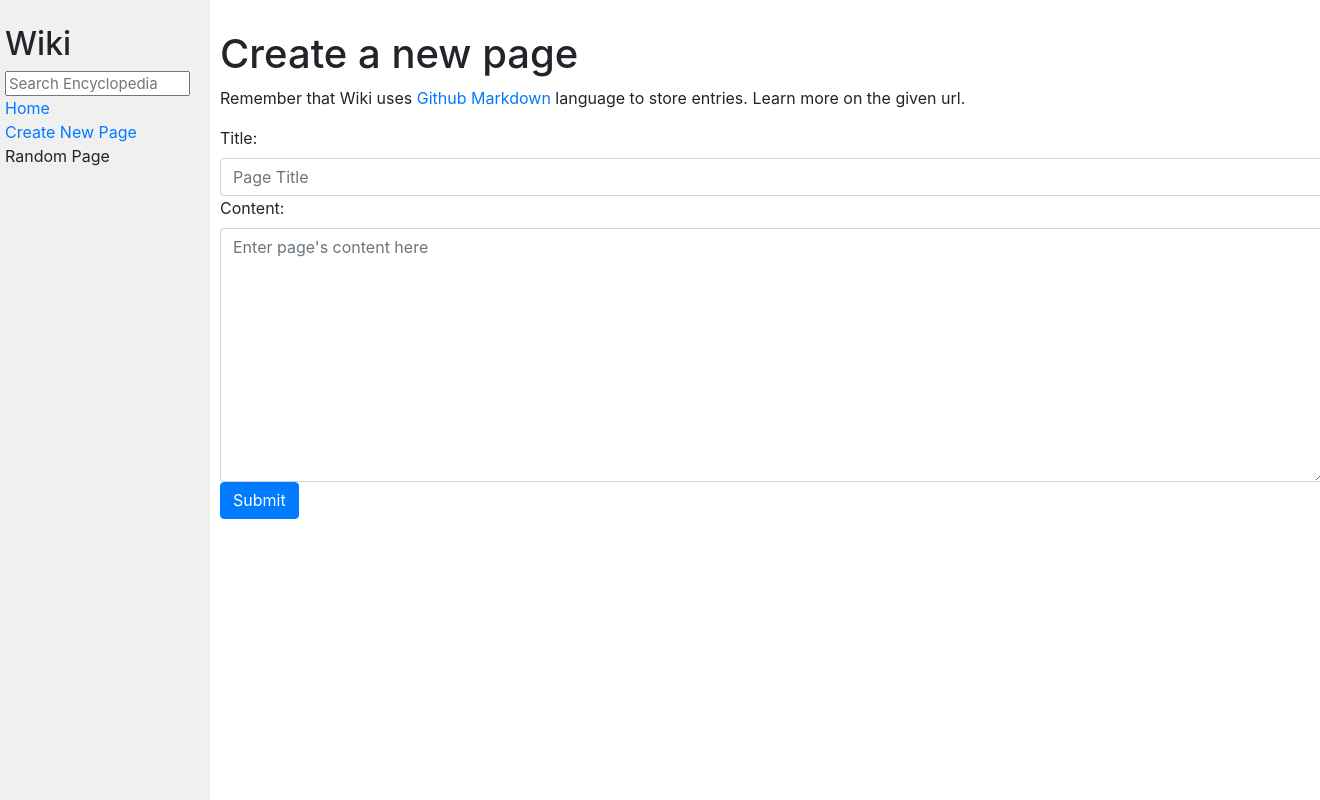
After one commit to SuleymanEminov/cs50w-project1-wiki, a Django app: page /create in a window 1320 px wide; the page is wider, and only the part inside the window is pictured. The commit adds this page. Run offline with Django 3.2, Linux system fonts and the light colour scheme; some libraries are stand-ins or nearby versions.

Commit message:
New Page spec done

```diff
--- a/encyclopedia/static/encyclopedia/styles.css
+++ b/encyclopedia/static/encyclopedia/styles.css
@@ -17,6 +17,7 @@ textarea {
     width: 80%;
 }
 
+
 .main {
     padding: 10px;
 }
@@ -25,6 +26,7 @@ textarea {
     width: 100%;
     font-size: 15px;
     line-height: 15px;
+
 }
 
 .sidebar {
@@ -36,3 +38,7 @@ textarea {
 .sidebar h2 {
     margin-top: 5px;
 }
+
+input[type=submit] {
+    padding-top: 5px;
+}
--- /dev/null
+++ b/encyclopedia/templates/encyclopedia/create.html
@@ -0,0 +1,25 @@
+{% extends "encyclopedia/layout.html" %}
+
+{% block title %}
+    Create Entry
+{% endblock %}
+
+{% block body %}
+    <h1>Create a new page</h1>
+
+    <p>
+        Remember that Wiki uses <a href="https://docs.github.com/en/get-started/writing-on-github/getting-started-with-writing-and-formatting-on-github/basic-writing-and-formatting-syntax" target="_blank">Github Markdown</a>
+        language to store entries. Learn more on the given url.
+    </p>
+
+    <div class="form-group">
+        <form action="{% url 'create' %}" method="POST">
+            {%csrf_token%}
+            {{create_form}}
+            <input type="submit" name="btn" class="btn btn-primary" value="Submit">
+        </form>
+
+    </div>
+
+
+{% endblock %}
--- a/encyclopedia/templates/encyclopedia/layout.html
+++ b/encyclopedia/templates/encyclopedia/layout.html
@@ -20,7 +20,7 @@
                     <a href="{% url 'index' %}">Home</a>
                 </div>
                 <div>
-                    Create New Page
+                    <a href="{% url 'create' %}">Create New Page</a>
                 </div>
                 <div>
                     Random Page
--- a/encyclopedia/urls.py
+++ b/encyclopedia/urls.py
@@ -7,4 +7,5 @@ urlpatterns = [
     path("", views.index, name="index"),
     path("wiki/<str:title>", views.entry, name="entry"),
     path("search", views.search, name="search"),
+    path("create", views.create, name="create"),
 ]
--- a/encyclopedia/views.py
+++ b/encyclopedia/views.py
@@ -1,4 +1,6 @@
+from cProfile import label
 from lib2to3.pytree import convert
+from logging import PlaceHolder
 from django.shortcuts import redirect, render
 
 from . import util
@@ -11,9 +13,27 @@ from markdown2 import Markdown
 
 class SearchForm(forms.Form):
     """Class for Search form"""
-    title = forms.CharField(widget=forms.TextInput(attrs={
+    title = forms.CharField(label='', widget=forms.TextInput(attrs={
         "class": "search",
         "placeholder": "Search Encyclopedia"
+    }))
+
+class CreateForm(forms.Form):
+    """
+    Create form. Contains CharField for getting title of the entry
+    and TextArea for the content of the entry
+    """
+    title = forms.CharField(label='Title', widget=forms.TextInput(attrs={
+        "Placeholder": "Page Title",
+        "class": "form-control",
+        "id": "exampleFormControlTextarea1",
+        "rows":"15",
+
+    }))
+    content = forms.CharField(label='Content', widget=forms.Textarea(attrs={
+        "Placeholder": "Enter page's content here",
+        "class": "form-control",
+        "id": "exampleFormControlTextarea1"
     }))
 
 
@@ -96,8 +116,48 @@ def search(request):
         return redirect(reverse('index'))
 
 
+def create(request):
+    """
+    This function allows users to create a new entry
+    """
+
+    if request.method == "POST":
+        form = CreateForm(request.POST)
+
+
+        # check if title already exsists
+        if form.is_valid():
+            title = form.cleaned_data['title']
+            content = form.cleaned_data['content']
+
+            if util.get_entry(title) == None:
+                util.save_entry(title, content)
+                return redirect(reverse("entry", args=[title]))
+
+            else:
+                print("error! Page already exsists")
+
+    return render(request, "encyclopedia/create.html", {
+        "search_form": SearchForm(),
+        "create_form": CreateForm(),
+
+    })
+
+
+
+
+
+
+
+
+
+
 
 def convert_md(title):
+    """
+    This function converts Md file to HTML and and returns HTML text
+    """
+
     markdowner = Markdown() # This is to convert Markdown to HTML
 
     converted_data = markdowner.convert(title)
```
Also changed, not shown: entries/First One.md (added, +1 -0 lines), entries/FirstOne.md (added, +1 -0 lines).
